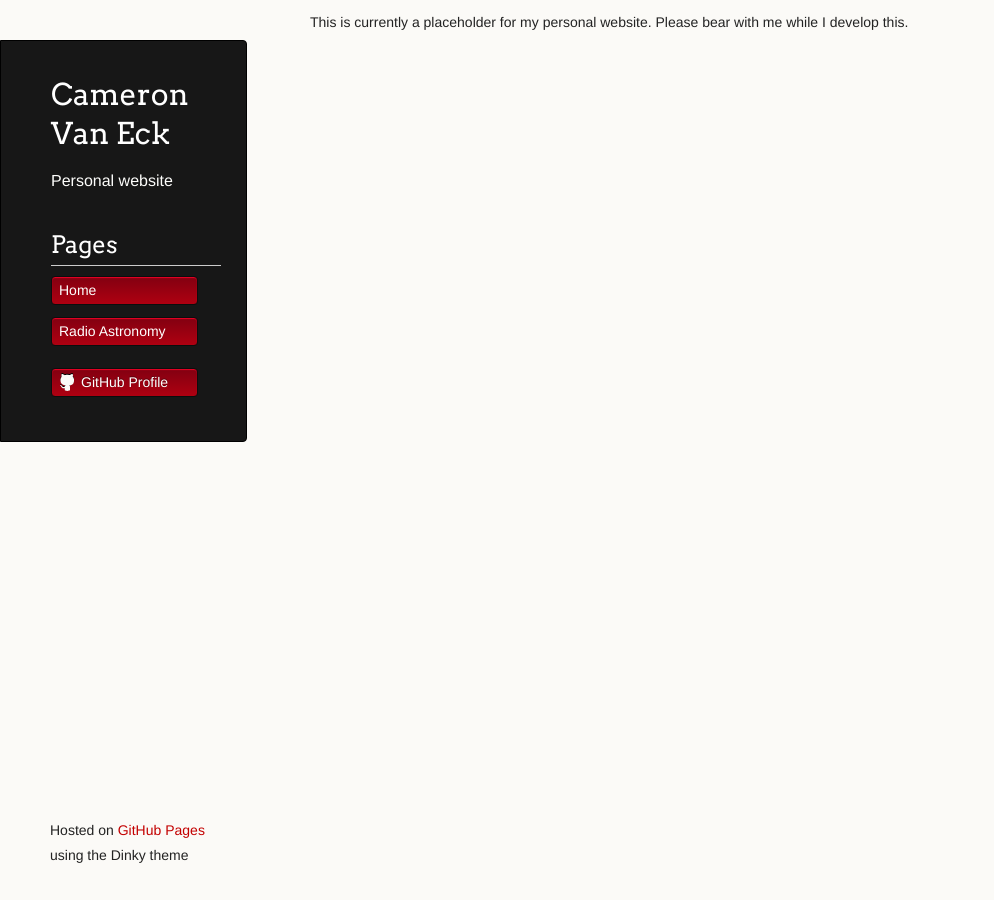
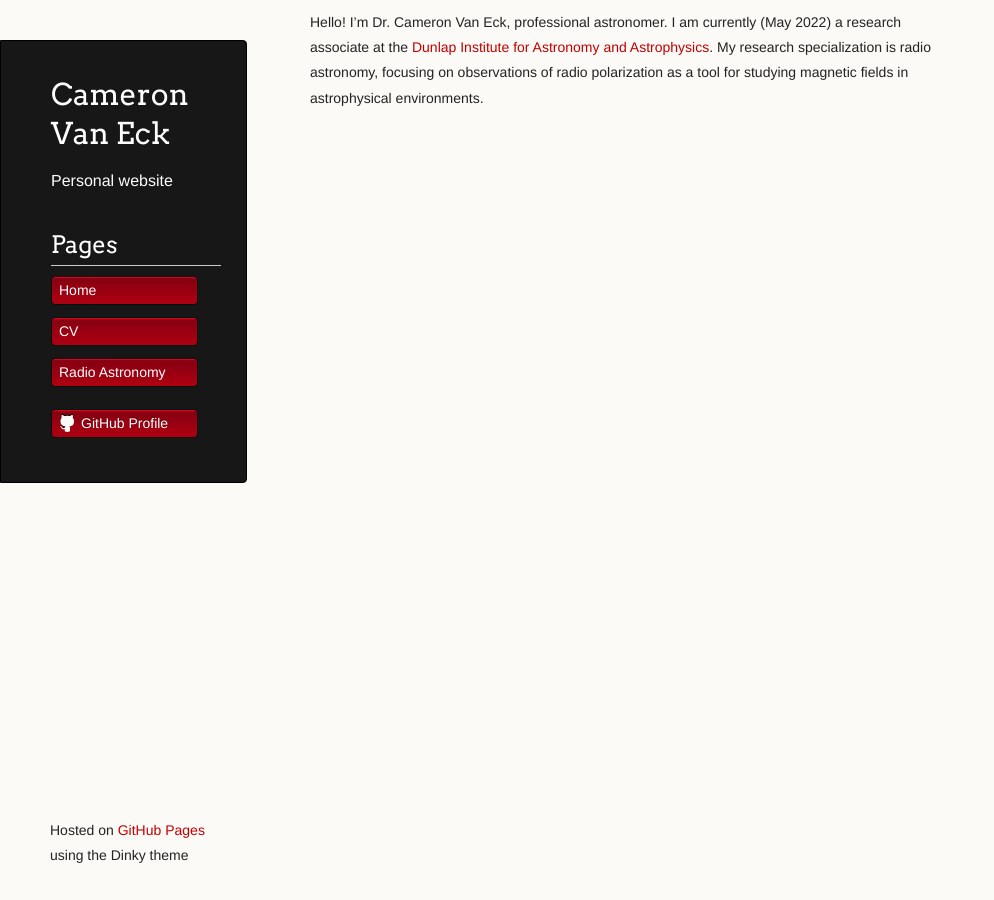
Before and after one commit to Cameron-Van-Eck/Cameron-Van-Eck.github.io, a Jekyll site: the page built from index.md, in a window 1280 px wide. Shown: the whole page, without its empty margins (0-994 px from the left). Built offline with Jekyll 4.4.1, drawn with Linux system fonts in a browser that asks for light colours.

Commit message:
Partial update, adding CV page (untested).

```diff
--- a/_data/pagelist.yml
+++ b/_data/pagelist.yml
@@ -4,5 +4,8 @@ docs:
 - title: Home
   url: /index.html
 
+- title: CV
+  url: /cv.html
+
 - title: Radio Astronomy
   url: /teachradio2020.html
--- a/index.md
+++ b/index.md
@@ -2,4 +2,4 @@
 layout: default
 ---
 
-This is currently a placeholder for my personal website. Please bear with me while I develop this.
+Hello! I'm Dr. Cameron Van Eck, professional astronomer. I am currently (May 2022) a research associate at the [Dunlap Institute for Astronomy and Astrophysics](http://www.dunlap.utoronto.ca/). My research specialization is radio astronomy, focusing on observations of radio polarization as a tool for studying magnetic fields in astrophysical environments.
```
Also changed, not shown: cv.md (added, +30 -0 lines).
